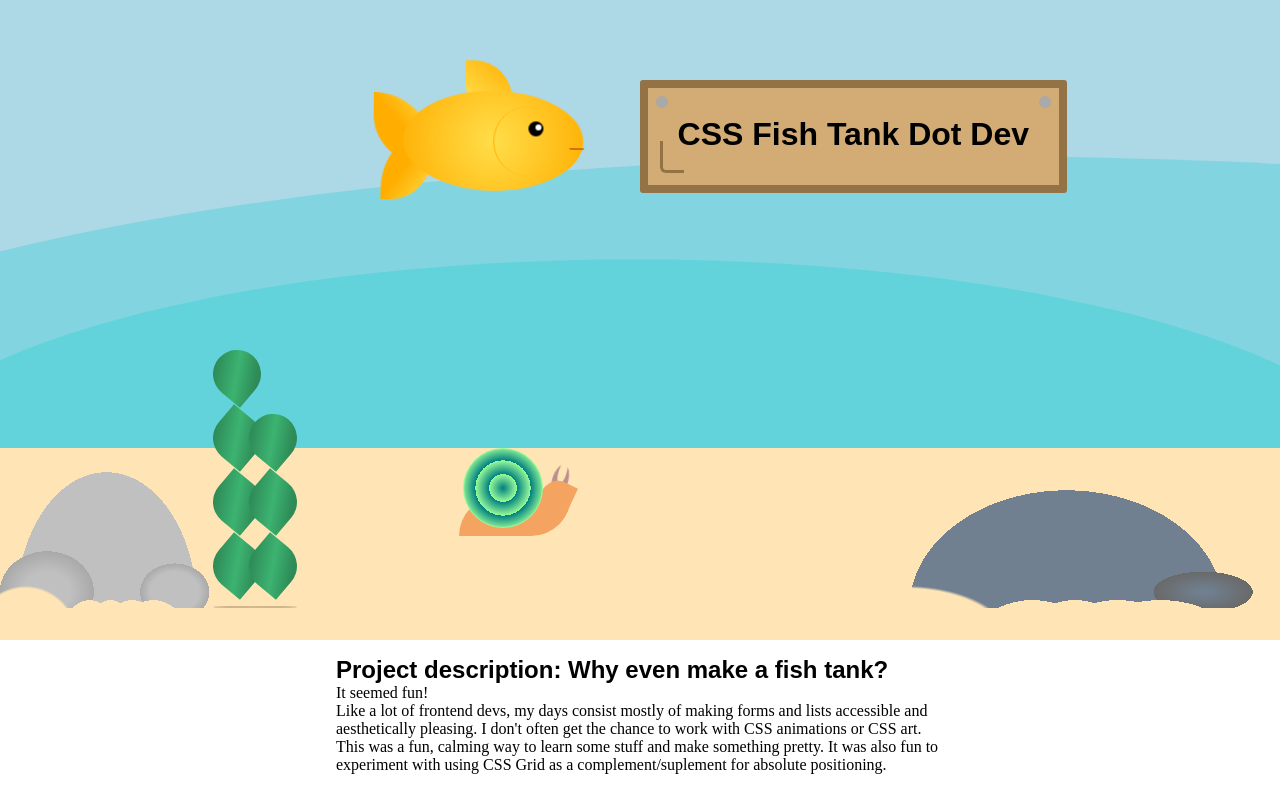
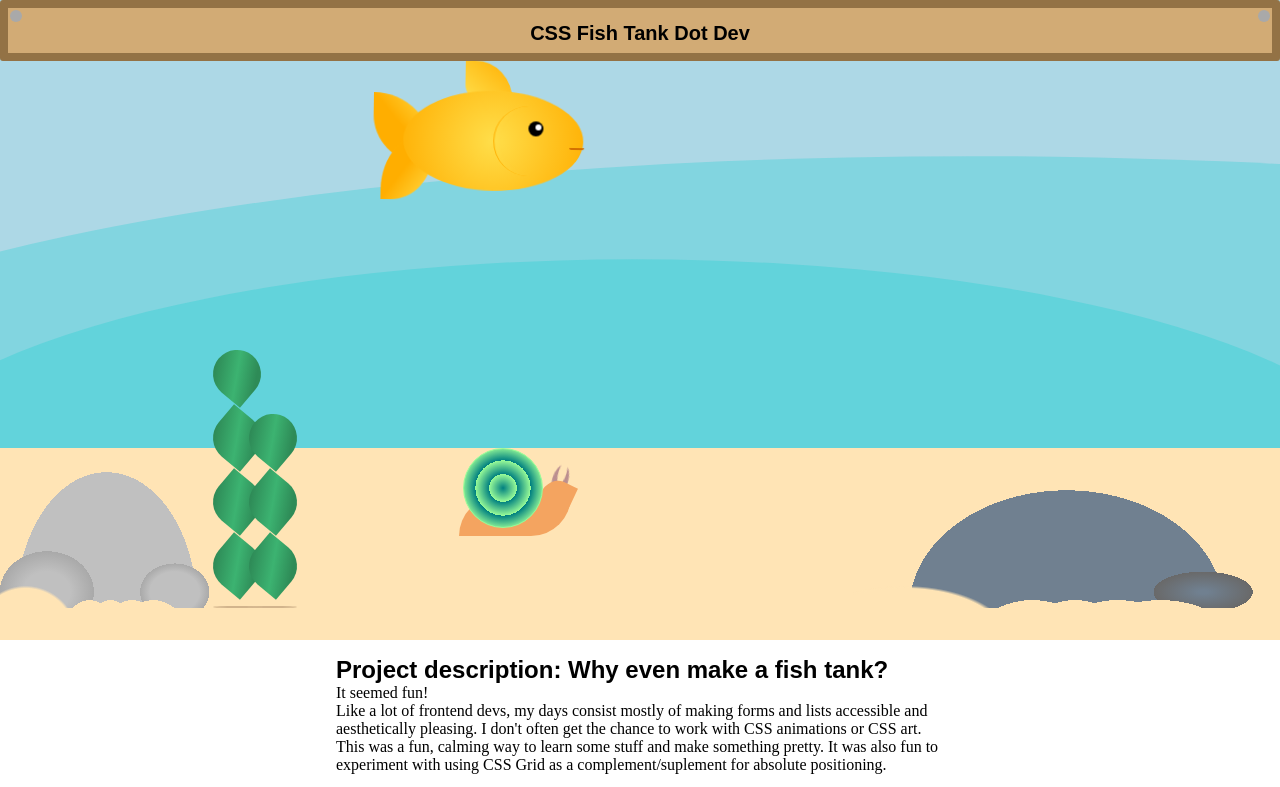
Before and after one commit to novellac/fishtank, a website: page index.html in a window 1280 px wide. Shown: the top 787 px of the page. Drawn offline with Linux system fonts and the light colour scheme.

Commit message:
design: place sign at top of tank

```diff
--- a/styles.css
+++ b/styles.css
@@ -120,40 +120,27 @@
 }
 
 .marquee {
-  grid-area: 2/4/5/6;
+  grid-area: 1/1/1/7;
   position: relative;
-  margin-top: 3rem;
+  /* margin-top: 1rem; */
+  /* margin-right: 1rem; */
 }
 .marquee .board {
   position: relative;
   border: 0.5rem solid var(--board-banding);
   border-radius: 3px;
   background: var(--board-face);
-  padding: 0.5rem 0.5rem 2rem;
-}
-
-.marquee .board::before {
-  content: "";
-  border: 3px solid var(--board-banding);
-  border-top-width: 0px;
-  border-right-width: 0px;
-  width: 1.5rem;
-  height: 2rem;
-  position: absolute;
-  bottom: 0.75rem;
-  left: 0.75rem;
-  border-radius: 0 0 0 6px;
+  padding: 0.15rem 0.15rem .5rem;
 }
 
 h1 {
   font-family: sans-serif;
-  font-size: 2rem;
+  font-size: 1.25rem;
   text-align: center;
 }
 .nails {
   display: flex;
   justify-content: space-between;
-  margin-bottom: 0.5rem;
 }
 .nails span {
   background: var(--rock-primary);
@@ -163,7 +150,7 @@
 }
 
 .swimlane--one {
-  grid-area: 2/1/4/7;
+  grid-area: 2/1/5/7;
   overflow-x: hidden;
   min-height: 10rem;
 }
```
